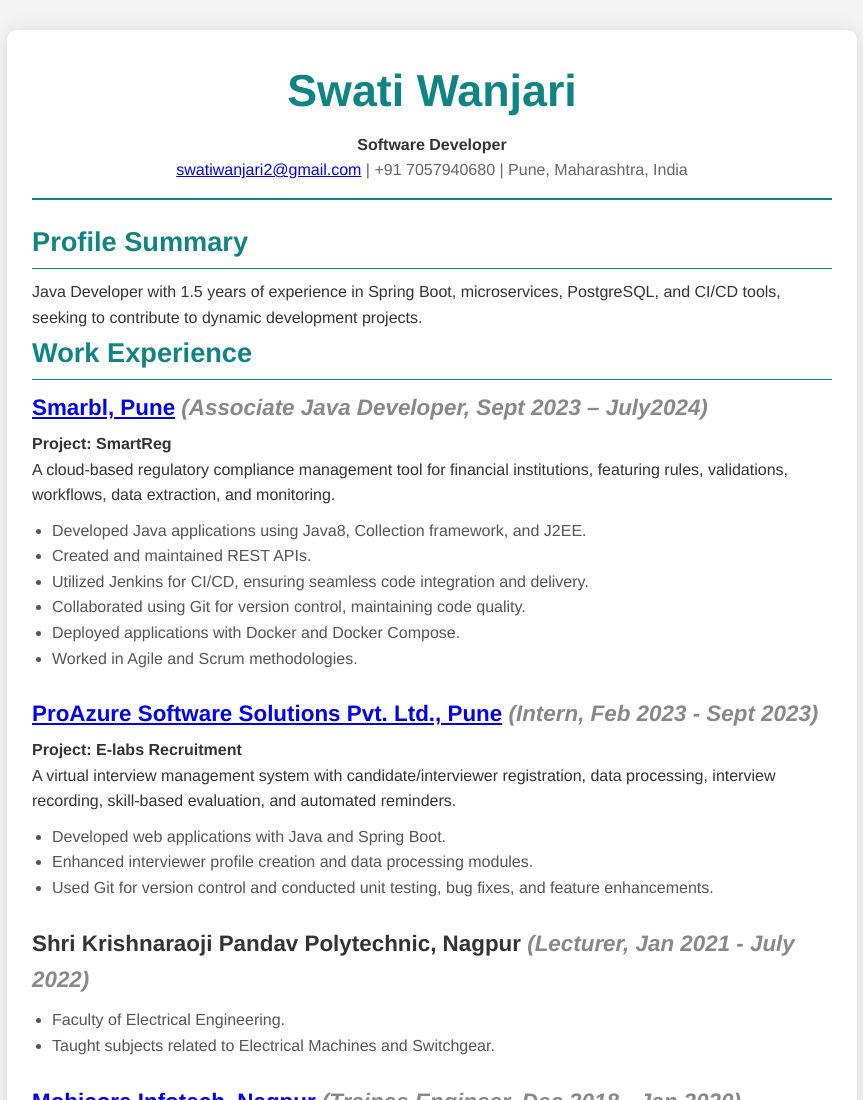
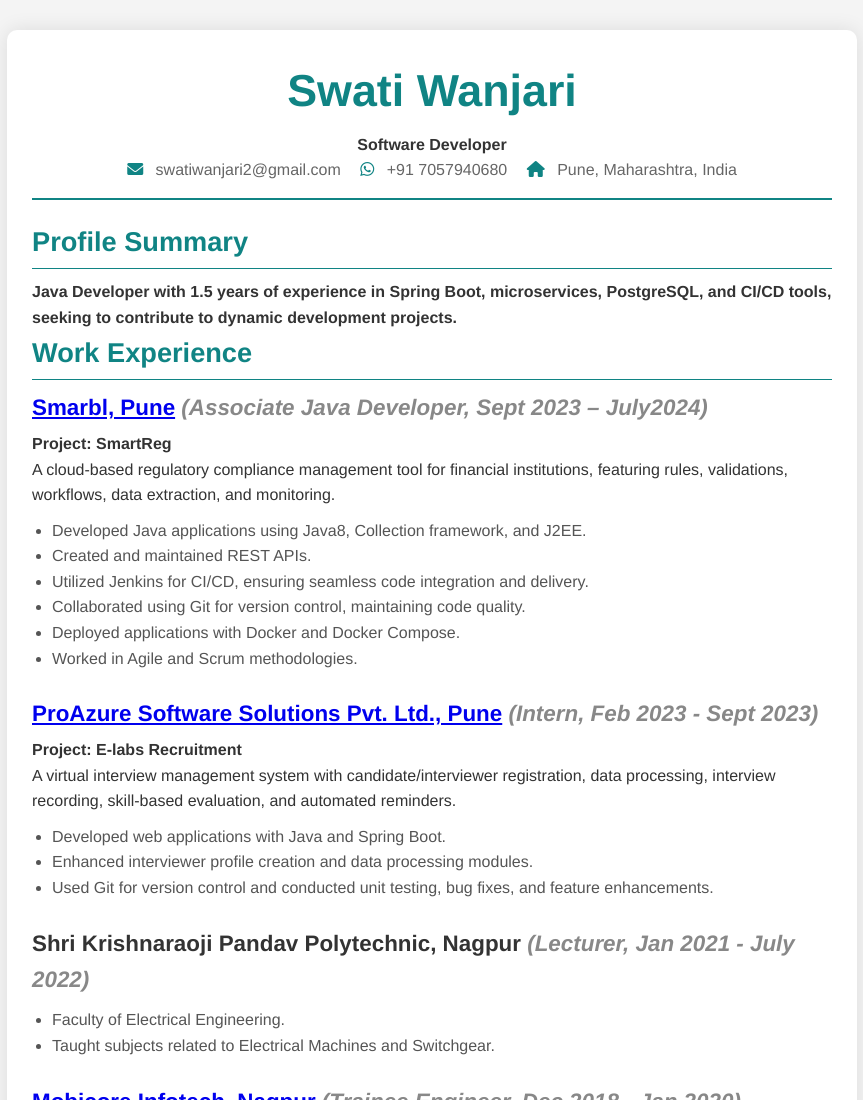
Before and after one commit to shhotie/SimpleResume, a plain HTML site: page index.html in a window 1280 px wide. Shown: the top 1100 px of the page, without its empty margins (208-1071 px from the left). Drawn offline with Linux system fonts and the light colour scheme.

Commit message:
Added whatsapp link

```diff
--- a/index.html
+++ b/index.html
@@ -5,6 +5,7 @@
     <meta charset="UTF-8">
     <meta name="viewport" content="width=device-width, initial-scale=1.0">
     <title>Swati Wanjari - Resume</title>
+    <link rel="stylesheet" href="https://cdnjs.cloudflare.com/ajax/libs/font-awesome/6.0.0-beta3/css/all.min.css">
     <style>
         /* General Styling */
         * {
@@ -120,6 +121,21 @@
                 padding: 15px;
             }
         }
+
+         .contact-info i {
+    color: #108484;
+    margin-right: 8px; /* Add space between icon and text */
+  }
+
+  .contact-info a {
+    text-decoration: none;
+    color: inherit; /* Ensures link text inherits the default color */
+    margin-right: 15px; /* Add space between each contact element */
+  }
+
+  .contact-info a:hover {
+    text-decoration: underline; /* Optional hover effect */
+  }
     </style>
 </head>
 
@@ -128,14 +144,25 @@
         <header>
             <h1>Swati Wanjari</h1>
             <b>Software Developer</b>
-            <p><a href="mailto:swatiwanjari2@gmail.com">swatiwanjari2@gmail.com</a> | +91 7057940680 | Pune,
-                Maharashtra, India</p>
+        <p class="contact-info">
+            <a href="mailto:swatiwanjari2@gmail.com">
+                <i class="fas fa-envelope"></i> swatiwanjari2@gmail.com
+            </a>
+            <a href="http://wa.me/917057940680" target="_blank">
+                <i class="fab fa-whatsapp"></i> +91 7057940680
+            </a>
+            <span>
+                <i class="fas fa-home"></i> Pune, Maharashtra, India
+            </span>
+        </p>
+
+
         </header>
 
         <section>
             <h2>Profile Summary</h2>
-            <p>Java Developer with 1.5 years of experience in Spring Boot, microservices, PostgreSQL, and CI/CD tools,
-                seeking to contribute to dynamic development projects.</p>
+            <b>Java Developer with 1.5 years of experience in Spring Boot, microservices, PostgreSQL, and CI/CD tools,
+                seeking to contribute to dynamic development projects.</b>
         </section>
 
         <section>
```
